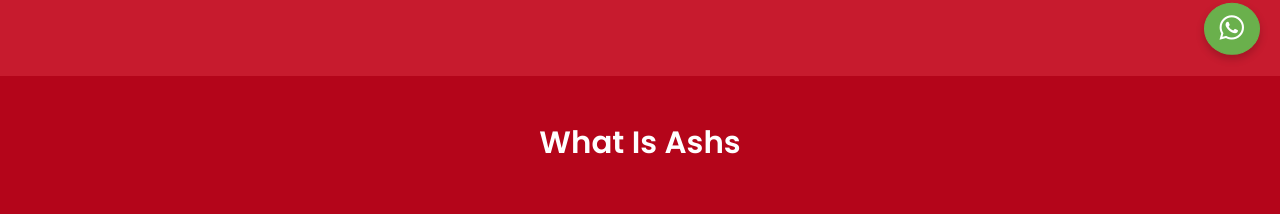
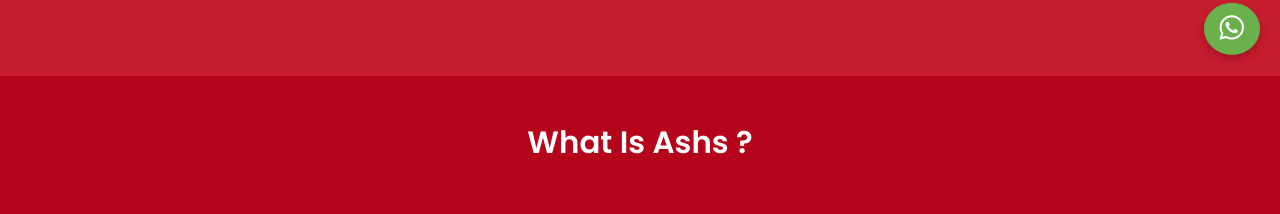
Before and after one commit to ajith-kompetenzen/web3, a website: page index.html in a window 1280 px wide. Shown: the part 724-938 px from the top of the page. Drawn offline with nearby package versions, Linux system fonts and the light colour scheme; files that its build step writes are made by us from their sources; files whose address does not match are found by name.

Commit message:
content edit

```diff
--- a/index.html
+++ b/index.html
@@ -118,7 +118,7 @@
     >
       <div class="container">
         <h6 class="section-title text-center p-5" style="color: white">
-          What Is Ashs
+          What Is Ashs ?
         </h6>
         <p class="p-1" style="text-align: justify">
           Ashs is a full-service media and PR company specializing in crafting
```
